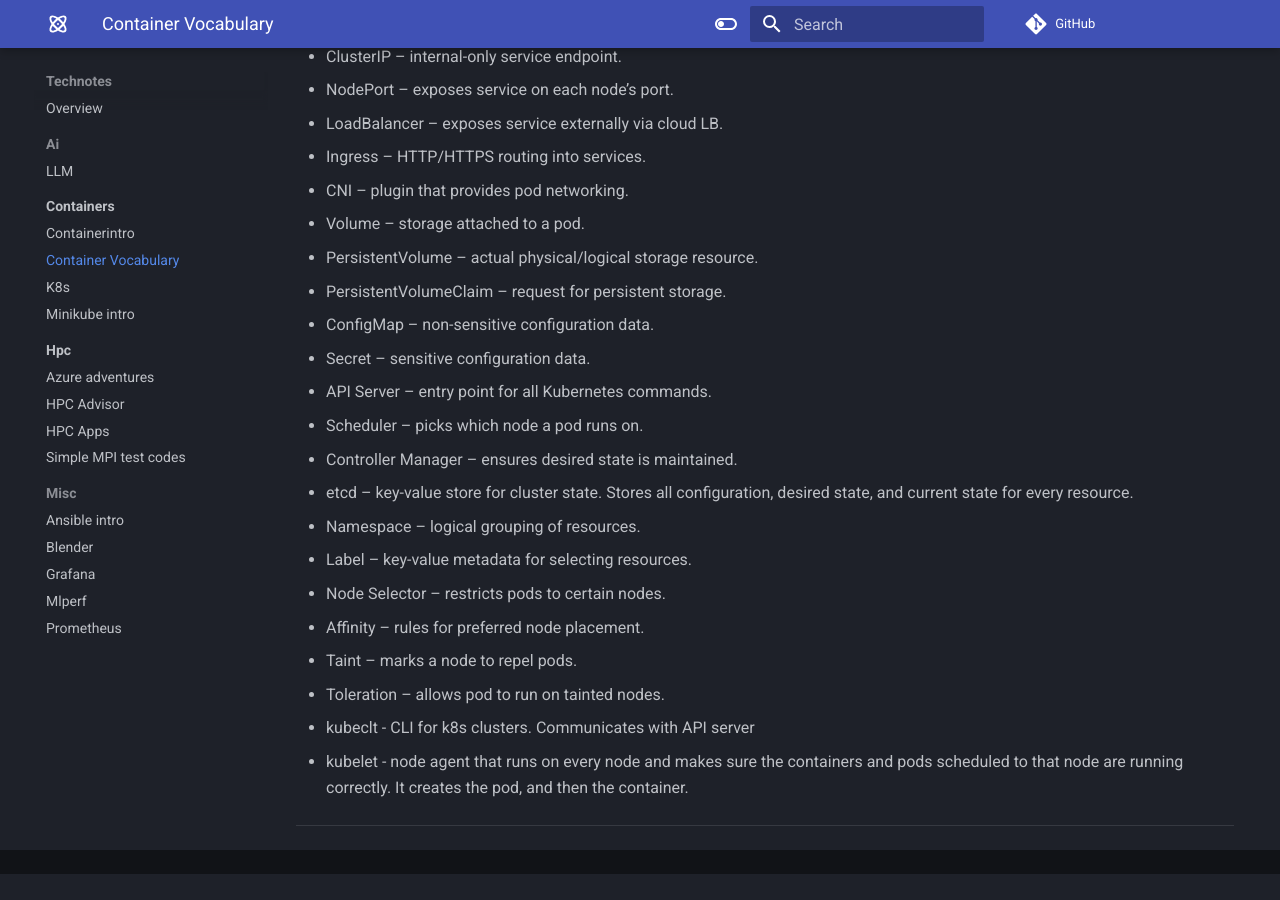
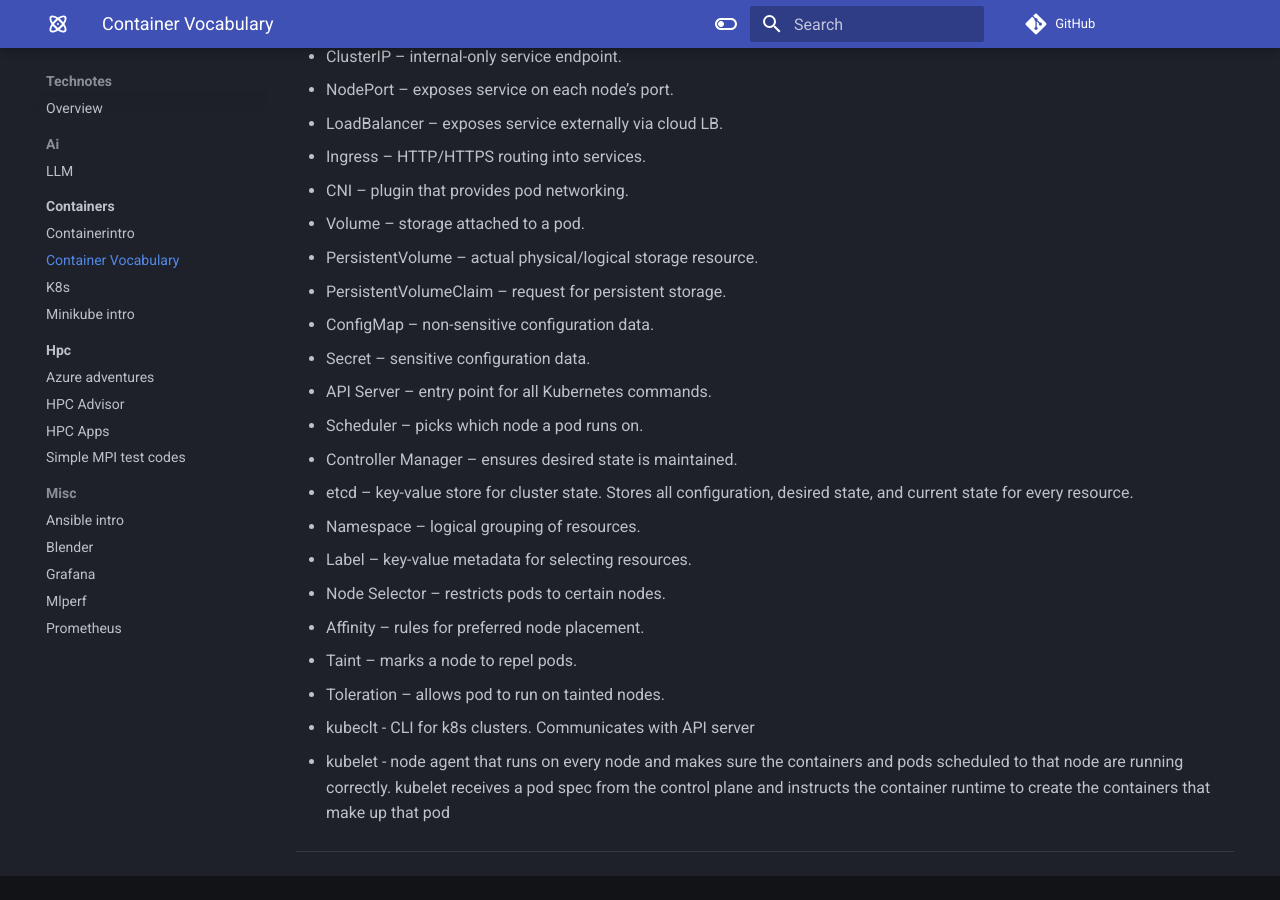
Before and after one commit to marconetto/technotes, an MkDocs documentation site: the page built from docs/containers/containervocabulary.md, in a window 1280 px wide and 900 px high, scrolled down 640 px. Built offline with MkDocs 1.6.1 and Material for MkDocs 9.7.7, drawn with Linux system fonts in a browser that asks for light colours; comment, search, counter and statistics services are not loaded; before the commit the page ends 1514 px from its top, so only the background shows below that.

Commit message:
update container vocabulary

```diff
--- a/docs/containers/containervocabulary.md
+++ b/docs/containers/containervocabulary.md
@@ -39,7 +39,7 @@
 - Taint – marks a node to repel pods.
 - Toleration – allows pod to run on tainted nodes.
 - kubeclt - CLI for k8s clusters. Communicates with API server
-- kubelet - node agent that runs on every node and makes sure the containers and pods scheduled to that node are running correctly. It creates the pod, and then the container.
+- kubelet - node agent that runs on every node and makes sure the containers and pods scheduled to that node are running correctly. kubelet receives a pod spec from the control plane and instructs the container runtime to create the containers that make up that pod
 
 
 
```
